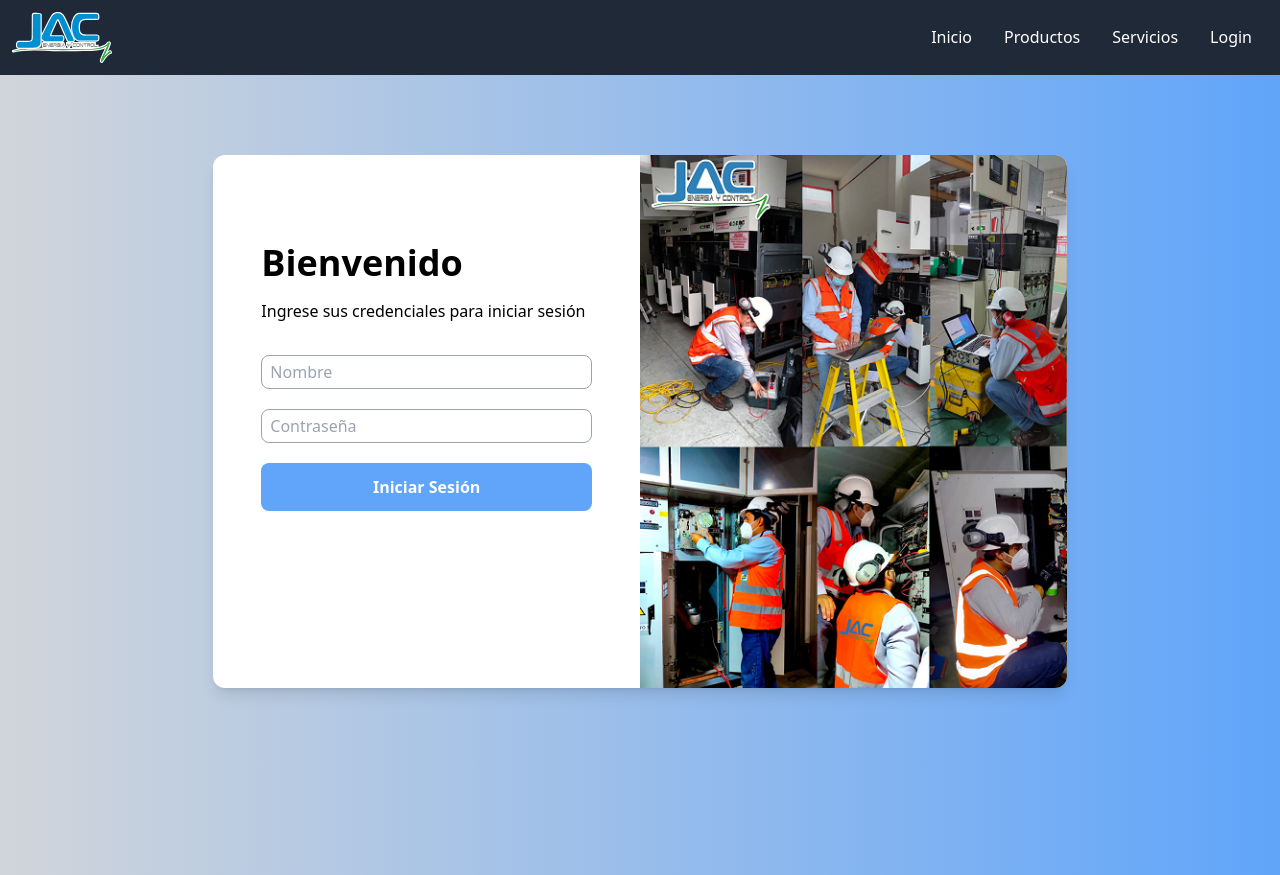
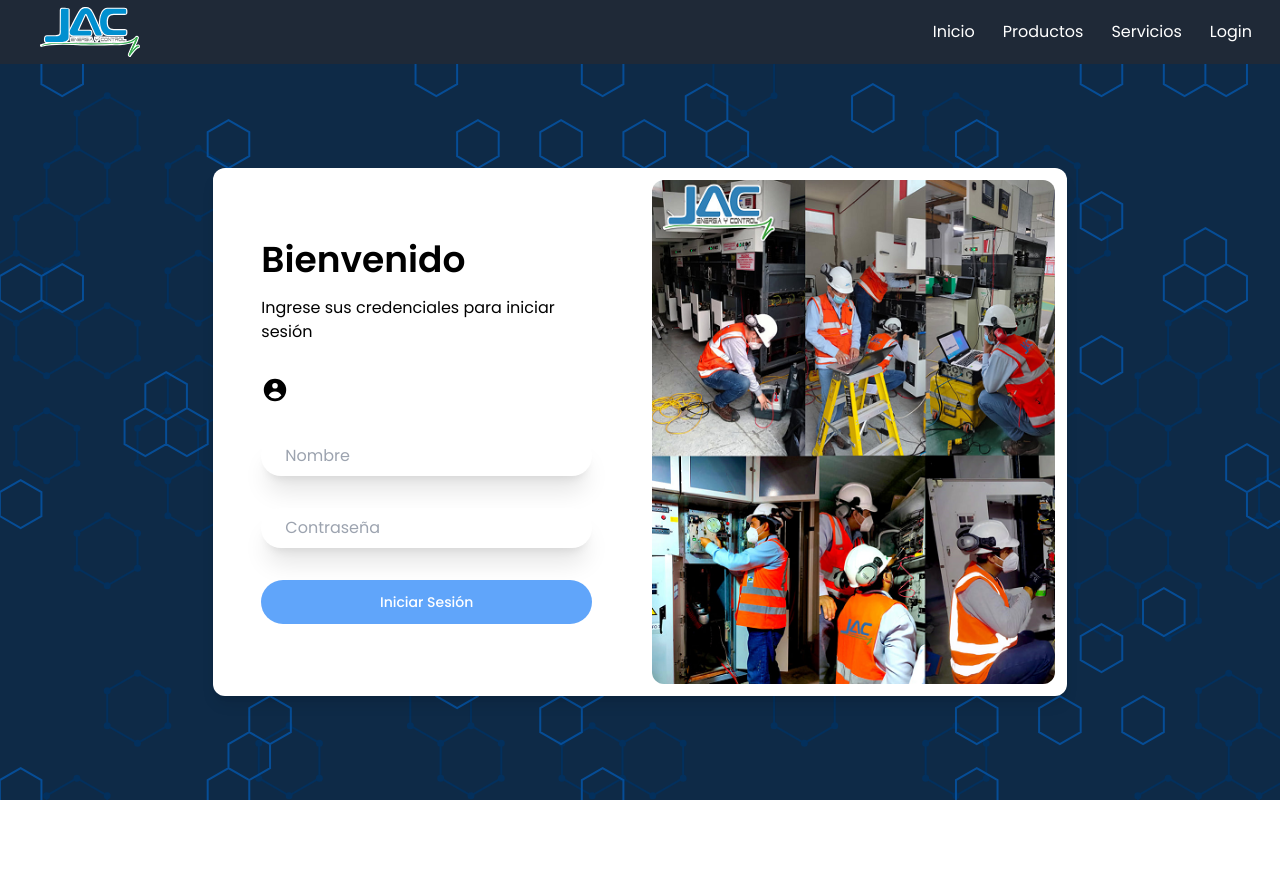
Before and after one commit to joseniquen08/jac-aplicacion-informes-front, a Next.js app: page /login in a window 1280 px wide. After the commit the page ends 800 px from the top, so only its background shows below. Built offline with nearby package versions, Linux system fonts and the light colour scheme.

Commit message:
fix: code refactor

```diff
--- a/package.json
+++ b/package.json
@@ -14,6 +14,7 @@
     "@types/react-dom": "18.0.11",
     "eslint": "8.36.0",
     "eslint-config-next": "13.2.4",
+    "framer-motion": "^10.9.1",
     "next": "13.2.4",
     "react": "18.2.0",
     "react-dom": "18.2.0",
@@ -22,6 +23,7 @@
   "devDependencies": {
     "autoprefixer": "^10.4.14",
     "postcss": "^8.4.21",
+    "react-icons": "^4.8.0",
     "tailwindcss": "^3.2.7"
   }
 }
--- /dev/null
+++ b/src/components/Dashboard/Layout/index.tsx
@@ -0,0 +1,47 @@
+import Navbar from "@src/components/Navbar";
+import Sidebar from "@src/components/Sidebar";
+import { AnimatePresence, motion, useCycle } from "framer-motion";
+import { NextFontWithVariable } from "next/dist/compiled/@next/font";
+
+interface Props {
+  children: JSX.Element;
+  font: NextFontWithVariable;
+}
+
+export const Layout = ({ children, font }: Props) => {
+  const [isOpen, toggleOpen] = useCycle(false, true);
+
+  return (
+    <main className={`font-poppins ${font.className}`}>
+      <Navbar isOpen={isOpen} toggle={() => toggleOpen()} />
+      <div className="relative flex">
+        <div>
+          <AnimatePresence>
+            <motion.div
+              initial={false}
+              transition={{ type: "spring" }}
+              animate={isOpen ? "open" : "closed"}
+              variants={{
+                closed: { opacity: 0, display: "none" },
+                open: { opacity: 1, display: "block" },
+              }}
+              exit={{ opacity: 0, display: "none" }}
+              className="absolute"
+            >
+              <Sidebar />
+            </motion.div>
+          </AnimatePresence>
+          <div className="hidden md:block">
+            <Sidebar />
+          </div>
+        </div>
+        <div
+          className="w-full overflow-auto"
+          style={{ height: "calc(100vh - 4rem)" }}
+        >
+          {children}
+        </div>
+      </div>
+    </main>
+  );
+};
--- /dev/null
+++ b/src/components/Login/index.tsx
@@ -0,0 +1,60 @@
+import login from "@src/assets/img/login.png";
+import Image from "next/image";
+import { HiUserCircle } from "react-icons/hi";
+
+export const LoginComponent = () => {
+  return (
+    <div
+      className="flex items-center justify-center"
+      style={{
+        height: "calc(100vh - 4rem)",
+        backgroundImage: `url(/bg.svg)`,
+      }}
+    >
+      <div className="container mx-auto">
+        <div className="flex flex-col w-10/12 mx-auto overflow-hidden bg-white shadow-lg lg:flex-row lg:w-8/12 rounded-xl">
+          <div className="flex items-center w-full px-12 py-12 lg:w-1/2">
+            <div className="w-full">
+              <h2 className="mb-4 text-4xl font-semibold">Bienvenido</h2>
+              <p className="mb-8">
+                Ingrese sus credenciales para iniciar sesión
+              </p>
+              <form action="#">
+                <div className="flex flex-col space-y-8">
+                  <HiUserCircle size={28} />
+                  <input
+                    type="text"
+                    placeholder="Nombre"
+                    name="user"
+                    className="px-6 py-2 rounded-full shadow-xl"
+                  />
+                  <input
+                    type="password"
+                    placeholder="Contraseña"
+                    name="password"
+                    className="px-6 py-2 rounded-full shadow-xl"
+                  />
+                  <button
+                    type="submit"
+                    className="w-full py-3 text-sm font-medium text-center text-white bg-blue-400 rounded-full"
+                  >
+                    Iniciar Sesión
+                  </button>
+                </div>
+              </form>
+            </div>
+          </div>
+          <div className="hidden w-full p-3 lg:w-1/2 lg:block">
+            <div className="h-full overflow-hidden rounded-xl">
+              <Image
+                src={login}
+                alt=""
+                className="object-cover w-full h-full"
+              />
+            </div>
+          </div>
+        </div>
+      </div>
+    </div>
+  );
+};
--- a/src/components/navbar/index.tsx
+++ b/src/components/navbar/index.tsx
@@ -1,29 +1,103 @@
+import logo from "@src/assets/img/Logo_Jac.svg";
+import { motion } from "framer-motion";
+import Image from "next/image";
 import Link from "next/link";
-import Image from 'next/image';
-import logo from '@src/assets/img/Logo_Jac.svg';
 
-const Navbar = () => {
+interface Props {
+  isOpen: boolean;
+  toggle: () => void;
+}
+
+const Path = (props: any) => (
+  <motion.path strokeWidth="3" strokeLinecap="round" {...props} />
+);
+
+const Navbar = ({ isOpen, toggle }: Props) => {
   return (
-    <><nav className="bg-gray-800">
-      <div className="relative flex flex-row items-center justify-between px-3 py-3">
-        <div>
-          <Link href="/" legacyBehavior>
-            <a>
+    <nav className="bg-gray-800">
+      <div className="relative flex items-center justify-between h-16 px-6">
+        <div className="flex items-center space-x-4">
+          <div className="block md:hidden">
+            <motion.div initial={false} animate={isOpen ? "open" : "closed"}>
+              <button onClick={toggle}>
+                <svg
+                  width="21"
+                  height="21"
+                  viewBox="0 0 22 20"
+                  stroke="currentColor"
+                  aria-hidden="true"
+                  fill="none"
+                  className="text-white"
+                >
+                  <Path
+                    variants={{
+                      closed: { d: "M 2 3 L 20 3" },
+                      open: { d: "M 4 17 L 18 3" },
+                    }}
+                  />
+                  <Path
+                    d="M 2 10 L 20 10"
+                    variants={{
+                      closed: { opacity: 1 },
+                      open: { opacity: 0 },
+                    }}
+                    transition={{ duration: 0.1 }}
+                  />
+                  <Path
+                    variants={{
+                      closed: { d: "M 2 17 L 20 17" },
+                      open: { d: "M 4 3 L 18 17" },
+                    }}
+                  />
+                </svg>
+              </button>
+            </motion.div>
+          </div>
+          <div>
+            <Link href="/">
               <Image src={logo} alt="Logo" width={100} height={60} />
-            </a>
-          </Link>
+            </Link>
+          </div>
         </div>
-        <div className="flex flex-row">
-          <ul className="flex">
-            <li><Link href="/" legacyBehavior><a className="text-white px-4 py-2 hover:text-gray-200">Inicio</a></Link></li>
-            <li><Link href="/" legacyBehavior><a className="text-white px-4 py-2 hover:text-gray-200">Productos</a></Link></li>
-            <li><Link href="/" legacyBehavior><a className="text-white px-4 py-2 hover:text-gray-200">Servicios</a></Link></li>
-            <li><Link href="/login" legacyBehavior><a className="text-white px-4 py-2 hover:text-gray-200">Login</a></Link></li>
+        <div className="flex">
+          <ul className="flex space-x-5">
+            <li>
+              <Link
+                href="/"
+                className="px-1 py-2 text-white hover:text-gray-200"
+              >
+                Inicio
+              </Link>
+            </li>
+            <li>
+              <Link
+                href="/"
+                className="px-1 py-2 text-white hover:text-gray-200"
+              >
+                Productos
+              </Link>
+            </li>
+            <li>
+              <Link
+                href="/"
+                className="px-1 py-2 text-white hover:text-gray-200"
+              >
+                Servicios
+              </Link>
+            </li>
+            <li>
+              <Link
+                href="/login"
+                className="px-1 py-2 text-white hover:text-gray-200"
+              >
+                Login
+              </Link>
+            </li>
           </ul>
         </div>
       </div>
     </nav>
-    </>
-  )
-}
+  );
+};
+
 export default Navbar;
--- a/src/pages/dashboard/index.tsx
+++ b/src/pages/dashboard/index.tsx
@@ -1,62 +1,97 @@
-import Image from 'next/image';
-import Navbar from "@src/components/navbar";
-import Sidebar from "@src/components/sidebar"
+import { Layout } from "@src/components/Dashboard/Layout";
+import { Poppins } from "next/font/google";
+
+const poppins = Poppins({
+  subsets: ["latin"],
+  weight: ["100", "200", "300", "400", "500", "600", "700", "800", "900"],
+  variable: "--font-poppins",
+});
 
 const Dashboard = ({ users }: any) => {
   return (
     <>
-      <div className="flex flex-col h-screen">
-        <Navbar />
-
-        <div className="flex flex-1 overflow-hidden ">
-          <div className='flex flex-col lg:flex-row w-full'>
-            <div className='w-full lg:w-2/12'>
-              <Sidebar />
-            </div>
-            <div className="w-full lg:w-10/12 py-16 px-12">
+      <Layout font={poppins}>
+        <div className="w-full px-12 py-16">
           <div className="flex items-center justify-center">
             {/* Aqui empieza el buscador */}
             <div className="flex flex-grow">
               <form className="flex w-full">
-                    <input className="flex-1 bg-white border border-gray-300 rounded-l-md py-2 px-4 focus:outline-none" type="text" placeholder="Buscar..." />
-                    <button className="bg-blue-500 hover:bg-blue-700 text-white rounded-r-md py-2 px-4 ml-2" type="submit">
-                      <svg xmlns="http://www.w3.org/2000/svg" fill="none" viewBox="0 0 24 24" stroke-width={1.5} stroke="currentColor" className="w-6 h-6">
-                        <path stroke-linecap="round" stroke-linejoin="round" d="M21 21l-5.197-5.197m0 0A7.5 7.5 0 105.196 5.196a7.5 7.5 0 0010.607 10.607z" />
+                <input
+                  className="flex-1 px-4 py-2 bg-white border border-gray-300 rounded-l-md focus:outline-none"
+                  type="text"
+                  placeholder="Buscar..."
+                />
+                <button
+                  className="px-4 py-2 ml-2 text-white bg-blue-500 hover:bg-blue-700 rounded-r-md"
+                  type="submit"
+                >
+                  <svg
+                    xmlns="http://www.w3.org/2000/svg"
+                    fill="none"
+                    viewBox="0 0 24 24"
+                    strokeWidth={1.5}
+                    stroke="currentColor"
+                    className="w-6 h-6"
+                  >
+                    <path
+                      strokeLinecap="round"
+                      strokeLinejoin="round"
+                      d="M21 21l-5.197-5.197m0 0A7.5 7.5 0 105.196 5.196a7.5 7.5 0 0010.607 10.607z"
+                    />
                   </svg>
                 </button>
               </form>
               {/* Aqui se contiene el boton crear proyecto */}
             </div>
             <div className="flex ml-4">
-                  <button className="bg-blue-500 hover:bg-blue-700 text-white rounded-md py-2 px-4" type="submit">Crear Proyecto</button>
+              <button
+                className="px-4 py-2 text-white bg-blue-500 rounded-md hover:bg-blue-700"
+                type="submit"
+              >
+                Crear Proyecto
+              </button>
             </div>
           </div>
           {/* Aqui empieza la tabla */}
-              <table className="table-auto w-full mt-8 rounded-lg overflow-hidden">
+          <table className="w-full mt-8 overflow-hidden rounded-lg table-auto">
             <thead className="bg-blue-200">
               <tr>
-                    <th className="px-4 py-2 font-semibold hover:bg-gray-300 hover:text-gray-700">Código</th>
-                    <th className="px-4 py-2 font-semibold hover:bg-gray-300 hover:text-gray-700">Estado</th>
-                    <th className="px-4 py-2 font-semibold hover:bg-gray-300 hover:text-gray-700">Cliente</th>
-                    <th className="px-4 py-2 font-semibold hover:bg-gray-300 hover:text-gray-700">Asunto</th>
-                    <th className="px-4 py-2 font-semibold hover:bg-gray-300 hover:text-gray-700">Ejecutante</th>
-                    <th className="px-4 py-2 font-semibold hover:bg-gray-300 hover:text-gray-700">Fecha</th>
-                    <th className="px-4 py-2 font-semibold hover:bg-gray-300 hover:text-gray-700">Acciones</th>
+                <th className="px-4 py-2 font-semibold hover:bg-gray-300 hover:text-gray-700">
+                  Código
+                </th>
+                <th className="px-4 py-2 font-semibold hover:bg-gray-300 hover:text-gray-700">
+                  Estado
+                </th>
+                <th className="px-4 py-2 font-semibold hover:bg-gray-300 hover:text-gray-700">
+                  Cliente
+                </th>
+                <th className="px-4 py-2 font-semibold hover:bg-gray-300 hover:text-gray-700">
+                  Asunto
+                </th>
+                <th className="px-4 py-2 font-semibold hover:bg-gray-300 hover:text-gray-700">
+                  Ejecutante
+                </th>
+                <th className="px-4 py-2 font-semibold hover:bg-gray-300 hover:text-gray-700">
+                  Fecha
+                </th>
+                <th className="px-4 py-2 font-semibold hover:bg-gray-300 hover:text-gray-700">
+                  Acciones
+                </th>
               </tr>
             </thead>
             <tbody>
               <tr>
-                    <td className="border px-4 py-2">SS22-1234</td>
-                    <td className="border px-4 py-2">Registrado</td>
-                    <td className="border px-4 py-2">Agrícola Sol de Villacuri</td>
-                    <td className="border px-4 py-2">Proyecto de prueba 2</td>
-                    <td className="border px-4 py-2">Adolfo Jimenez</td>
-                    <td className="border px-4 py-2">22/09/2022</td>
-                    <td className="border px-4 py-2 flex justify-center">
-                      <button className="bg-blue-500 hover:bg-blue-700 text-white rounded-full py-1 px-3 mr-2">
+                <td className="px-4 py-2 border">SS22-1234</td>
+                <td className="px-4 py-2 border">Registrado</td>
+                <td className="px-4 py-2 border">Agrícola Sol de Villacuri</td>
+                <td className="px-4 py-2 border">Proyecto de prueba 2</td>
+                <td className="px-4 py-2 border">Adolfo Jimenez</td>
+                <td className="px-4 py-2 border">22/09/2022</td>
+                <td className="flex justify-center px-4 py-2 border">
+                  <button className="px-3 py-1 mr-2 text-white bg-blue-500 rounded-full hover:bg-blue-700">
                     Editar
                   </button>
-                      <button className="bg-red-500 hover:bg-red-700 text-white rounded-full py-1 px-3 mr-2">
+                  <button className="px-3 py-1 mr-2 text-white bg-red-500 rounded-full hover:bg-red-700">
                     Eliminar
                   </button>
                 </td>
@@ -64,11 +99,7 @@ const Dashboard = ({ users }: any) => {
             </tbody>
           </table>
         </div>
-          </div>
-
-        </div>
-      </div>
-
+      </Layout>
     </>
   );
 };
--- a/src/pages/index.tsx
+++ b/src/pages/index.tsx
@@ -1,15 +1,12 @@
+import { Layout } from "@src/components/Dashboard/Layout";
 import { Poppins } from "next/font/google";
 import Head from "next/head";
-import Navbar from "@src/components/navbar";
-import Sidebar from "@src/components/sidebar"
-
 
 const poppins = Poppins({
-   subsets: ['latin'] ,
-   weight : ['100','200','300','400','500','600','700','800','900'],
-   variable: '--font-poppins'
- });
-
+  subsets: ["latin"],
+  weight: ["100", "200", "300", "400", "500", "600", "700", "800", "900"],
+  variable: "--font-poppins",
+});
 
 export default function Home() {
   return (
@@ -20,11 +17,40 @@ export default function Home() {
         <meta name="viewport" content="width=device-width, initial-scale=1" />
         <link rel="icon" href="/favicon.ico" />
       </Head>
-
-      <main className={`font-poppins ${poppins.className}`}>
-        <Navbar/>
-        <Sidebar/>
-      </main>
+      <Layout font={poppins}>
+        <>
+          <p>Pedro</p>
+          <p>Pedro</p>
+          <p>Pedro</p>
+          <p>Pedro</p>
+          <p>Pedro</p>
+          <p>Pedro</p>
+          <p>Pedro</p>
+          <p>Pedro</p>
+          <p>Pedro</p>
+          <p>Pedro</p>
+          <p>Pedro</p>
+          <p>Pedro</p>
+          <p>Pedro</p>
+          <p>Pedro</p>
+          <p>Pedro</p>
+          <p>Pedro</p>
+          <p>Pedro</p>
+          <p>Pedro</p>
+          <p>Pedro</p>
+          <p>Pedro</p>
+          <p>Pedro</p>
+          <p>Pedro</p>
+          <p>Pedro</p>
+          <p>Pedro</p>
+          <p>Pedro</p>
+          <p>Pedro</p>
+          <p>Pedro</p>
+          <p>Pedro</p>
+          <p>Pedro</p>
+          <p>Pedro</p>
+        </>
+      </Layout>
     </>
   );
 }
--- a/src/pages/login/index.tsx
+++ b/src/pages/login/index.tsx
@@ -1,63 +1,32 @@
-import { GetServerSideProps } from "next";
-import Image from 'next/image';
-import login from '@src/assets/img/login.png';
-import Navbar from "@src/components/navbar";
+import { LoginComponent } from "@src/components/Login";
+import Navbar from "@src/components/Navbar";
+import { useCycle } from "framer-motion";
+import { Poppins } from "next/font/google";
+import Head from "next/head";
 
-const Login = ({ users }: any) => {
+const poppins = Poppins({
+  subsets: ["latin"],
+  weight: ["100", "200", "300", "400", "500", "600", "700", "800", "900"],
+  variable: "--font-poppins",
+});
+
+const Login = () => {
+  const [isOpen, toggleOpen] = useCycle(false, true);
+
   return (
     <>
-      <Navbar/>
-      <div className={`min-h-screen py-20 bg-gradient-to-r from-gray-300 to-blue-400`}>
-        <div className="container mx-auto">
-          <div className="flex flex-col lg:flex-row w-10/12 lg:w-8/12 bg-white rounded-xl mx-auto shadow-lg overflow-hidden">
-            <div className="w-full lg:w-1/2 py-16 px-12">
-              <h2 className="text-4xl mb-4 mt-6 font-semibold">Bienvenido</h2>
-              <p className="mb-8 ">Ingrese sus credenciales para iniciar sesión</p>
-              <form action="#">
-                <div className="grid grid-rows-2 grid-flow-col gap-5">
-                  <input type="text" placeholder="Nombre" name="user" className="border border-gray-400 py-1 px-2 rounded-lg" />
-                  <input type="password" placeholder="Contraseña" name="password" className="border border-gray-400 py-1 px-2 rounded-lg" />
-                </div>
-                <div className="mt-5">
-                  <button type="submit" className="w-full bg-blue-400	py-3 text-white text-center font-semibold rounded-lg">Iniciar Sesión</button>
-                </div>
-              </form>
-            </div>
-
-            <div className="w-full lg:w-1/2 image-container hidden lg:block">
-              <Image src={login} alt="" className="w-full h-full" />
-            </div>
-          </div>
-        </div>
-
-      </div>
-
+      <Head>
+        <title>Login - JAC SAC</title>
+        <meta name="description" content="Generated by create next app" />
+        <meta name="viewport" content="width=device-width, initial-scale=1" />
+        <link rel="icon" href="/favicon.ico" />
+      </Head>
+      <main className={`font-poppins ${poppins.className}`}>
+        <Navbar isOpen={isOpen} toggle={() => toggleOpen()} />
+        <LoginComponent />
+      </main>
     </>
   );
 };
 
-export async function getServerSideProps(context: GetServerSideProps) {
-  const data = {
-    data: [
-      {
-        name: "Juan",
-        password: "123"
-      },
-      {
-        name: "Juana",
-        password: "123"
-      }
-
-    ],
-  };
-
-  const users = data.data;
-
-  return {
-    props: {
-      users,
-    },
-  };
-}
-
 export default Login;
```
Also changed, not shown: src/components/sidebar/index.tsx (+127 -37 lines), public/bg.svg (added), 1 other file (tests, documents, lock files or other folders). Lines whose indentation alone changed are shown as unchanged.
